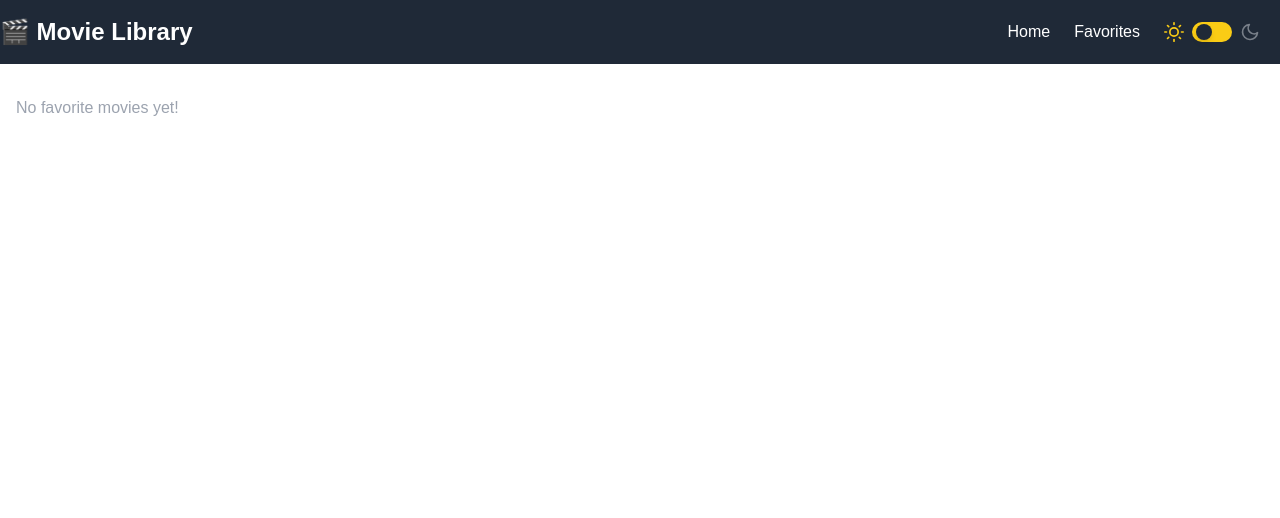
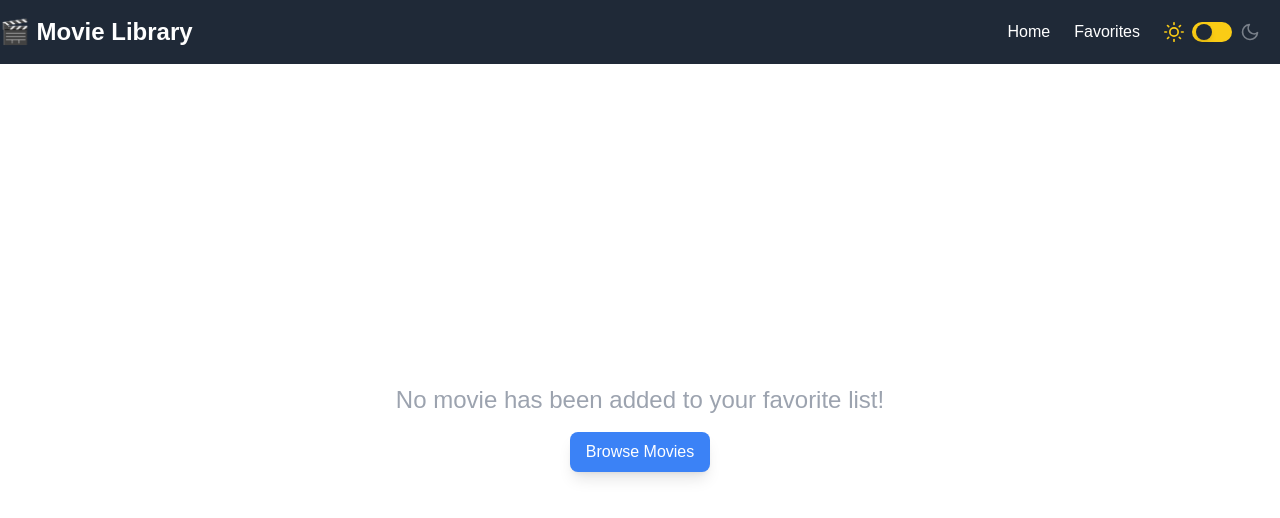
Before and after one commit to Omolara5861/movie-library, a Next.js app: page /favorites in a window 1280 px wide. Shown: the top 518 px of the page. Built offline with nearby package versions, Linux system fonts and the light colour scheme.

Commit message:
refactor: :children_crossing: Improve user experience

```diff
--- a/app/components/movieCard/MovieCard.tsx
+++ b/app/components/movieCard/MovieCard.tsx
@@ -1,9 +1,9 @@
 "use client";
 
-import { Movie } from '@/app/utils/types/types';
-import Image from 'next/image';
-import Link from 'next/link';
-import { useState, useEffect } from 'react';
+import { Movie } from "@/app/utils/types/types";
+import Image from "next/image";
+import Link from "next/link";
+import { useState, useEffect } from "react";
 
 interface MovieCardProps {
   movie: Movie;
@@ -14,7 +14,7 @@ const MovieCard: React.FC<MovieCardProps> = ({ movie }) => {
 
   useEffect(() => {
     // Check if the movie is already in favorites
-        const storedFavorites = localStorage.getItem('favorites');
+    const storedFavorites = localStorage.getItem("favorites");
     if (storedFavorites) {
       const favorites = JSON.parse(storedFavorites);
       setIsFavorite(favorites.some((fav: Movie) => fav.id === movie.id));
@@ -22,7 +22,7 @@ const MovieCard: React.FC<MovieCardProps> = ({ movie }) => {
   }, [movie.id]);
 
   const toggleFavorite = () => {
-        const storedFavorites = localStorage.getItem('favorites');
+    const storedFavorites = localStorage.getItem("favorites");
     let favorites: Movie[] = storedFavorites ? JSON.parse(storedFavorites) : [];
 
     if (isFavorite) {
@@ -33,7 +33,7 @@ const MovieCard: React.FC<MovieCardProps> = ({ movie }) => {
       favorites.push(movie);
     }
 
-        localStorage.setItem('favorites', JSON.stringify(favorites));
+    localStorage.setItem("favorites", JSON.stringify(favorites));
     setIsFavorite(!isFavorite);
   };
 
@@ -44,11 +44,13 @@ const MovieCard: React.FC<MovieCardProps> = ({ movie }) => {
           <Image
             src={`https://image.tmdb.org/t/p/w500/${movie.poster_path}`}
             alt={movie.title}
-                        className="rounded-md"
-                        width={800}
-                        height={800}
+            className="rounded-md w-full"
+            width={300}
+            height={300}
           />
-                    <h2 className="text-lg font-semibold mt-2">{movie.title}</h2>
+          <h2 className="text-lg font-semibold mt-2 text-gray-300">
+            {movie.title}
+          </h2>
           <div className="flex mt-3 gap-3 justify-between">
             <p className="text-sm text-gray-400">
               <strong>Release Date:</strong> {movie.release_date}
@@ -62,10 +64,11 @@ const MovieCard: React.FC<MovieCardProps> = ({ movie }) => {
       </Link>
       <button
         onClick={toggleFavorite}
-                            className={`mt-2 px-4 py-2 rounded text-white ${isFavorite ? 'bg-red-500' : 'bg-blue-500'
+        className={`mt-2 px-4 py-2 rounded text-white ${
+          isFavorite ? "bg-red-500" : "bg-blue-500"
         }`}
       >
-                            {isFavorite ? 'Remove from Favorites' : 'Add to Favorites'}
+        {isFavorite ? "Remove from Favorites" : "Add to Favorites"}
       </button>
     </div>
   );
--- a/app/favorites/page.tsx
+++ b/app/favorites/page.tsx
@@ -1,35 +1,51 @@
 "use client";
 
-import { useState, useEffect } from 'react';
-import { Movie } from '../utils/types/types';
-import Image from 'next/image';
-import Link from 'next/link';
+import { useState, useEffect } from "react";
+import { Movie } from "../utils/types/types";
+import Image from "next/image";
+import Link from "next/link";
+import Loader from "../components/loader/Loader";
 
 const FavoritesPage: React.FC = () => {
   const [favorites, setFavorites] = useState<Movie[]>([]);
+  const [loading, setLoading] = useState(true); // New loading state
 
   useEffect(() => {
-        const storedFavorites = localStorage.getItem('favorites');
+    setLoading(true); // Start loading
+    const storedFavorites = localStorage.getItem("favorites");
     if (storedFavorites) {
       setFavorites(JSON.parse(storedFavorites));
     }
+    setLoading(false); // Stop loading
   }, []);
 
   const removeFavorite = (id: number): void => {
     const updatedFavorites = favorites.filter((fav) => fav.id !== id);
     setFavorites(updatedFavorites);
-        localStorage.setItem('favorites', JSON.stringify(updatedFavorites));
+    localStorage.setItem("favorites", JSON.stringify(updatedFavorites));
   };
 
   return (
     <div className="container mx-auto p-4">
-            {favorites.length === 0 ? (
-                <p className="mt-4 text-gray-400">No favorite movies yet!</p>
+      {loading ? (
+        <Loader />
+      ) : favorites.length === 0 ? (
+        <div className="h-[85vh] flex flex-col justify-center items-center">
+          <h3 className="mt-4 text-gray-400 text-2xl mb-4">
+            No movie has been added to your favorite list!
+          </h3>
+          <Link
+            href="/"
+            className="bg-blue-500 text-white px-4 py-2 rounded-lg shadow-lg"
+          >
+            Browse Movies
+          </Link>
+        </div>
       ) : (
         <div className="grid grid-cols-1 md:grid-cols-2 lg:grid-cols-3 gap-4 mt-4">
           {favorites.map((movie) => (
-                        <Link href={`/movie/${movie.id}`} key={movie.id}>
-                            <div className="bg-gray-800 rounded-lg p-4">
+            <div className="bg-gray-800 rounded-lg p-4" key={movie.id}>
+              <Link href={`/movie/${movie.id}`}>
                 <Image
                   src={`https://image.tmdb.org/t/p/w500/${movie.poster_path}`}
                   alt={movie.title}
@@ -37,8 +53,11 @@ const FavoritesPage: React.FC = () => {
                   width={300}
                   height={450}
                 />
+              </Link>
               <div className="flex justify-between">
-                                    <h2 className="text-lg font-semibold mt-2">{movie.title}</h2>
+                <h2 className="text-lg font-semibold mt-2 text-gray-300">
+                  {movie.title}
+                </h2>
                 <button
                   className="text-red-500 mt-2"
                   onClick={() => removeFavorite(movie.id)}
@@ -47,7 +66,6 @@ const FavoritesPage: React.FC = () => {
                 </button>
               </div>
             </div>
-                        </Link>
           ))}
         </div>
       )}
--- a/app/movie/[id]/page.tsx
+++ b/app/movie/[id]/page.tsx
@@ -1,12 +1,16 @@
 "use client";
 
-import Loader from '@/app/components/loader/Loader';
-import MovieCard from '@/app/components/movieCard/MovieCard';
-import { fetchMovieCredits, fetchMovieDetails, fetchMovieRecommendations } from '@/app/utils/api';
-import { CastMember, Movie, MovieDetails } from '@/app/utils/types/types';
-import Image from 'next/image';
-import { useParams } from 'next/navigation';
-import { useEffect, useState } from 'react';
+import Loader from "@/app/components/loader/Loader";
+import MovieCard from "@/app/components/movieCard/MovieCard";
+import {
+  fetchMovieCredits,
+  fetchMovieDetails,
+  fetchMovieRecommendations,
+} from "@/app/utils/api";
+import { CastMember, Movie, MovieDetails } from "@/app/utils/types/types";
+import Image from "next/image";
+import { useParams } from "next/navigation";
+import { useEffect, useState } from "react";
 
 const MovieDetailsPage: React.FC = () => {
   const { id } = useParams();
@@ -25,10 +29,12 @@ const MovieDetailsPage: React.FC = () => {
         setLoading(false);
 
         // Check if the movie is already a favorite
-        const storedFavorites = localStorage.getItem('favorites');
+        const storedFavorites = localStorage.getItem("favorites");
         if (storedFavorites) {
           const favorites = JSON.parse(storedFavorites);
-          setIsFavorite(favorites.some((fav: MovieDetails) => fav.id === Number(id)));
+          setIsFavorite(
+            favorites.some((fav: MovieDetails) => fav.id === Number(id))
+          );
         }
       }
     };
@@ -49,8 +55,10 @@ const MovieDetailsPage: React.FC = () => {
 
   // Toggle favorite functionality
   const toggleFavorite = () => {
-    const storedFavorites = localStorage.getItem('favorites');
-    let favorites: MovieDetails[] = storedFavorites ? JSON.parse(storedFavorites) : [];
+    const storedFavorites = localStorage.getItem("favorites");
+    let favorites: MovieDetails[] = storedFavorites
+      ? JSON.parse(storedFavorites)
+      : [];
 
     if (isFavorite) {
       // Remove from favorites
@@ -60,7 +68,7 @@ const MovieDetailsPage: React.FC = () => {
       if (movie) favorites.push(movie);
     }
 
-    localStorage.setItem('favorites', JSON.stringify(favorites));
+    localStorage.setItem("favorites", JSON.stringify(favorites));
     setIsFavorite(!isFavorite);
   };
 
@@ -70,14 +78,16 @@ const MovieDetailsPage: React.FC = () => {
 
   return (
     <div className="container mx-auto p-4">
-      <div className="flex flex-col md:flex-row items-center md:items-start md:gap-6 mb-1
-      0">
+      <div
+        className="flex flex-col md:flex-row items-center md:items-start md:gap-6 mb-1
+      0"
+      >
         {/* Movie Poster */}
         <div className="w-full md:w-1/3">
           <Image
             src={`https://image.tmdb.org/t/p/w500/${movie.poster_path}`}
             alt={movie.title}
-            className="rounded-lg shadow-lg"
+            className="rounded-lg shadow-lg w-full"
             width={400}
             height={600}
           />
@@ -93,20 +103,28 @@ const MovieDetailsPage: React.FC = () => {
             <strong>Overview:</strong> {movie.overview}
           </p>
           <p className="mb-4 text-gray-600">
-            <strong>Genres:</strong> {movie.genres?.map((g) => g.name).join(', ')}
+            <strong>Genres:</strong>{" "}
+            {movie.genres?.map((g) => g.name).join(", ")}
           </p>
           <p className="mb-4 text-yellow-500">
             <strong>Average Rating:</strong> {movie.vote_average} ⭐
           </p>
 
           <div className="casts my-6">
-            <h2 className="text-xl font-bold mb-3
-            ">Top Cast</h2>
+            <h2
+              className="text-xl font-bold mb-3
+            "
+            >
+              Top Cast
+            </h2>
             <div className="flex gap-4 overflow-x-auto scrollbar-thin scrollbar-thumb-gray-400 scrollbar-track-gray-200">
               {cast
                 .filter((member) => member.profile_path) // Skip cast without a profile picture
                 .map((member) => (
-                  <div key={member.id} className="w-24 text-center flex-shrink-0">
+                  <div
+                    key={member.id}
+                    className="w-24 text-center flex-shrink-0"
+                  >
                     <Image
                       src={`https://image.tmdb.org/t/p/w200/${member.profile_path}`}
                       alt={member.name}
@@ -123,10 +141,13 @@ const MovieDetailsPage: React.FC = () => {
           {/* Favorite Button */}
           <button
             onClick={toggleFavorite}
-            className={`px-6 py-3 rounded text-white ${isFavorite ? 'bg-red-500 hover:bg-red-600' : 'bg-blue-500 hover:bg-blue-600'
-              }`}
+            className={`px-6 py-3 rounded text-white ${
+              isFavorite
+                ? "bg-red-500 hover:bg-red-600"
+                : "bg-blue-500 hover:bg-blue-600"
+            }`}
           >
-            {isFavorite ? 'Remove from Favorites' : 'Add to Favorites'}
+            {isFavorite ? "Remove from Favorites" : "Add to Favorites"}
           </button>
         </div>
       </div>
--- a/app/page.tsx
+++ b/app/page.tsx
@@ -72,12 +72,12 @@ const HomePage: React.FC = () => {
   return (
     <div className="container mx-auto p-4">
       {/* Search and Sort */}
-      <div className="flex justify-between items-center mb-4">
+      <div className="flex justify-between items-center mb-4 gap-3">
         <SearchBar value={query} onChange={setQuery} />
         <select
           value={sortBy}
           onChange={handleSortChange}
-          className="border rounded px-4 py-2"
+          className="p-2 rounded border border-gray-300 !text-[#28231d]"
         >
           <option value="popularity.desc">Most Popular</option>
           <option value="vote_average.desc">Top Rated</option>
```
Lines whose indentation alone changed are shown as unchanged.
